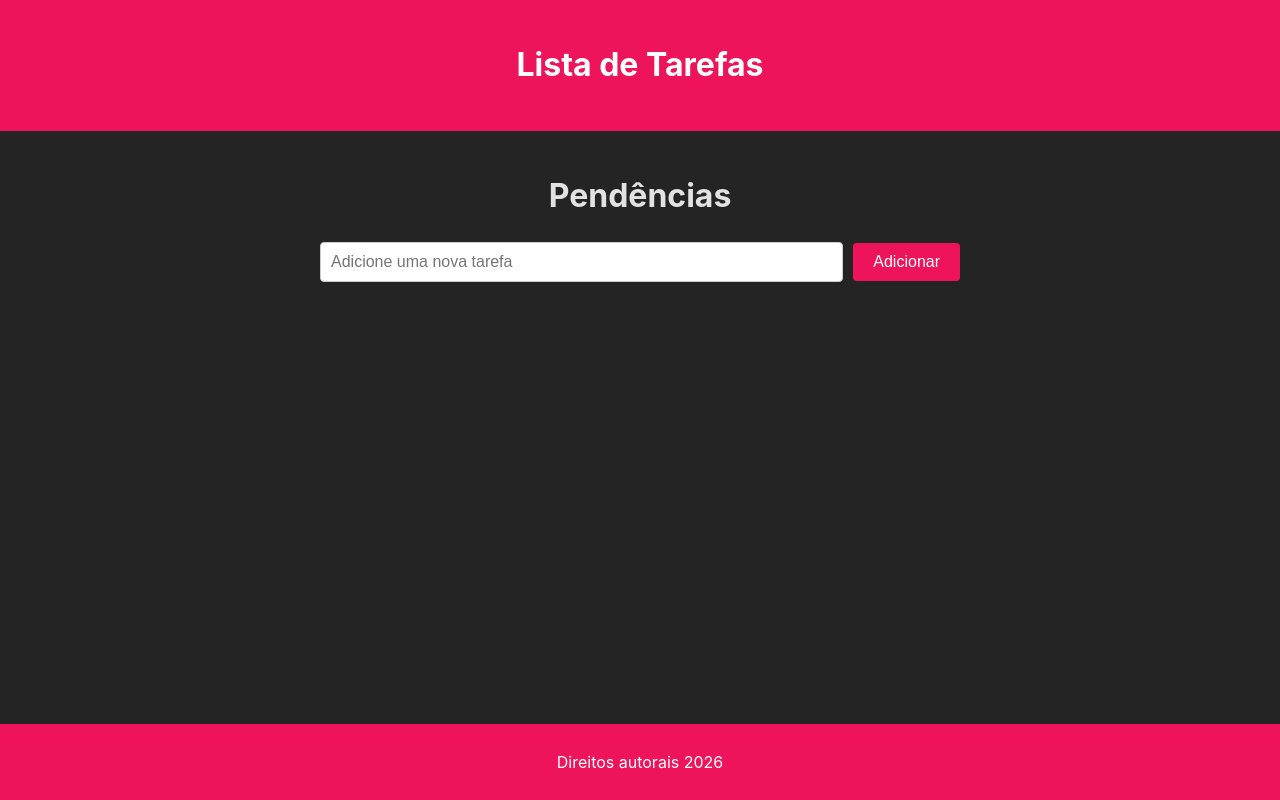
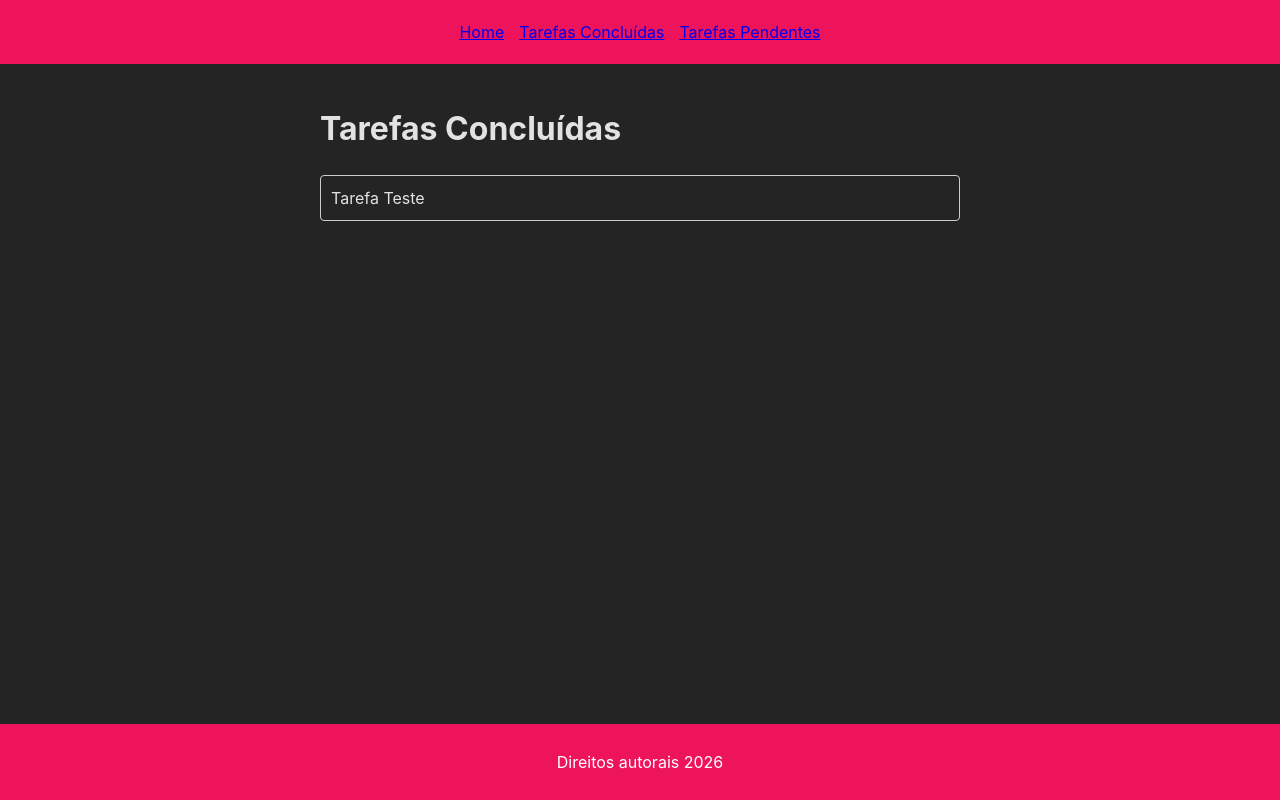
Before and after one commit to Nat250/Projeto-FIAP-Fase-3-Tentativa-2, a React (Vite) app in the folder projetofase3/: page /completed in a window 1280 px wide. Built offline with nearby package versions, Linux system fonts and the light colour scheme; data requests are answered from the project's data file.

Commit message:
Types-ts, CompletedTasks, PendingTasks Criados

```diff
--- a/projetofase3/db.json
+++ b/projetofase3/db.json
@@ -1,5 +1,10 @@
 {
-    "tasks": [
-
-    ]
+  "tasks": [
+    {
+      "name": "Tarefa Teste",
+      "completed": true,
+      "id": "ONvLOhNWO5o"
+    }
+  ],
+  "$schema": "./node_modules/json-server/schema.json"
 }
--- a/projetofase3/package.json
+++ b/projetofase3/package.json
@@ -14,6 +14,7 @@
     "axios": "^1.20.0",
     "react": "^19.2.8",
     "react-dom": "^19.2.8",
+    "react-router-dom": "^7.18.3",
     "styled-components": "^6.5.3"
   },
   "devDependencies": {
--- a/projetofase3/src/App.tsx
+++ b/projetofase3/src/App.tsx
@@ -1,14 +1,18 @@
-import React, { useReducer, useEffect } from 'react';
+import  { useReducer, useEffect } from 'react';
+import { BrowserRouter as Router, Routes, Route } from 'react-router-dom';
 import api from './api';
 import Header from './components/Header/Header';
 import Footer from './components/Footer/Footer';
 import MainContent from './components/Main/MainContent';
 import AddTask from './pages/AddTask/AddTask';
 import TaskList from './pages/TaskList/TaskList';
+import CompletedTasks from './pages/CompletedTasks/CompletedTasks';
+import PendingTasks from './pages/PendingTasks/PendingTasks';
 import taskReducer from './reducers/taskReducer';
+import { Task } from './types';
 import './App.css';
 
-const initialState = { tasks: [] };
+const initialState = { tasks: [] as Task[] };
 
 function App() {
   const [state, dispatch] = useReducer(taskReducer, initialState);
@@ -24,7 +28,7 @@ function App() {
   }, []);
 
   const addTask = (taskName: string) => {
-    api.post('/tasks', { name: taskName, completed: false })
+    api.post('/tasks', { name: taskName, completed: false, completedAt: null })
       .then(response => {
         dispatch({ type: 'ADD_TASK', payload: response.data });
       })
@@ -44,11 +48,16 @@ function App() {
   };
 
   const toggleTask = (taskId: number) => {
-    const task = state.tasks.find(task => task.id === taskId);
+    const task = state.tasks.find((task: Task) => task.id === taskId);
     if (task) {
-      api.put(`/tasks/${taskId}`, { ...task, completed: !task.completed })
-        .then(response => {
-          dispatch({ type: 'TOGGLE_TASK', payload: taskId });
+      const updatedTask: Task = {
+        ...task,
+        completed: !task.completed,
+        completedAt: !task.completed ? new Date() : null
+      };
+      api.put(`/tasks/${taskId}`, updatedTask)
+        .then(() => {
+          dispatch({ type: 'TOGGLE_TASK', payload: updatedTask });
         })
         .catch(error => {
           console.error('Error toggling task:', error);
@@ -57,15 +66,25 @@ function App() {
   };
 
   return (
+    <Router>
       <div className="app-container">
         <Header />
         <MainContent>
+          <Routes>
+            <Route path="/" element={
+              <>
                 <h1>Pendências</h1>
                 <AddTask onAddTask={addTask} />
                 <TaskList tasks={state.tasks} onRemoveTask={removeTask} onToggleTask={toggleTask} />
+              </>
+            } />
+            <Route path="/completed" element={<CompletedTasks tasks={state.tasks} />} />
+            <Route path="/pending" element={<PendingTasks tasks={state.tasks} />} />
+          </Routes>
         </MainContent>
         <Footer />
       </div>
+    </Router>
   );
 }
 
--- a/projetofase3/src/components/Header/Header.tsx
+++ b/projetofase3/src/components/Header/Header.tsx
@@ -1,4 +1,5 @@
 import React from 'react';
+import { Link } from 'react-router-dom';
 import styled from 'styled-components';
 
 const HeaderContainer = styled.header`
@@ -9,14 +10,19 @@ const HeaderContainer = styled.header`
     padding: 20px;
 `;
 
-const HeaderTitle = styled.h1`
-    text-align: center;
+const Nav = styled.nav`
+    display: flex;
+    gap: 15px;
 `;
 
 const Header: React.FC = () => {
     return (
         <HeaderContainer>
-            <HeaderTitle>Lista de Tarefas</HeaderTitle>
+            <Nav>
+                <Link to="/">Home</Link>
+                <Link to="/completed">Tarefas Concluídas</Link>
+                <Link to="/pending">Tarefas Pendentes</Link>
+            </Nav>
         </HeaderContainer>
     );
 };
--- /dev/null
+++ b/projetofase3/src/pages/CompletedTasks/CompletedTasks.tsx
@@ -0,0 +1,43 @@
+import React from 'react';
+import { Task } from '../../types';
+import styled from 'styled-components';
+
+interface CompletedTasksProps {
+    tasks: Task[];
+}
+
+const List = styled.ul`
+    list-style: none;
+    padding: 0;
+    width: 50vw;
+`;
+
+const ListItem = styled.li`
+    border: 1px solid #ccc;
+    padding: 10px;
+    margin: 5px 0;
+    border-radius: 4px;
+    display: flex;
+    justify-content: space-between;
+    align-items: center;
+`;
+
+const CompletedTasks: React.FC<CompletedTasksProps> = ({ tasks }) => {
+    const completedTasks = tasks.filter(task => task.completed);
+
+    return (
+        <div>
+            <h1>Tarefas Concluídas</h1>
+            <List>
+                {completedTasks.map(task => (
+                    <ListItem key={task.id}>
+                        <span>{task.name}</span>
+                        <span>{task.completedAt ? new Date(task.completedAt).toLocaleString() : ''}</span>
+                    </ListItem>
+                ))}
+            </List>
+        </div>
+    );
+};
+
+export default CompletedTasks;
--- /dev/null
+++ b/projetofase3/src/pages/PendingTasks/PendingTasks.tsx
@@ -0,0 +1,43 @@
+import React from 'react';
+import { Task } from '../../types';
+import styled from 'styled-components';
+
+interface PendingTasksProps {
+    tasks: Task[];
+}
+
+const List = styled.ul`
+    list-style: none;
+    padding: 0;
+    width: 50vw;
+`;
+
+const ListItem = styled.li<{ completed: boolean }>`
+    border: 1px solid #ccc;
+    padding: 10px;
+    margin: 5px 0;
+    border-radius: 4px;
+    display: flex;
+    justify-content: space-between;
+    align-items: center;
+    text-decoration: ${({ completed }) => (completed ? 'line-through' : 'none')};
+`;
+
+const PendingTasks: React.FC<PendingTasksProps> = ({ tasks }) => {
+    const pendingTasks = tasks.filter(task => !task.completed);
+
+    return (
+        <div>
+            <h1>Tarefas Pendentes</h1>
+            <List>
+                {pendingTasks.map(task => (
+                    <ListItem key={task.id} completed={task.completed}>
+                        {task.name}
+                    </ListItem>
+                ))}
+            </List>
+        </div>
+    );
+};
+
+export default PendingTasks;
--- /dev/null
+++ b/projetofase3/types.ts
@@ -0,0 +1,6 @@
+export interface Task {
+    id: number;
+    name: string;
+    completed: boolean;
+    completedAt?: Date | null;
+}
```
Also changed, not shown: 1 other file (tests, documents, lock files or other folders). Lines whose indentation alone changed are shown as unchanged.
